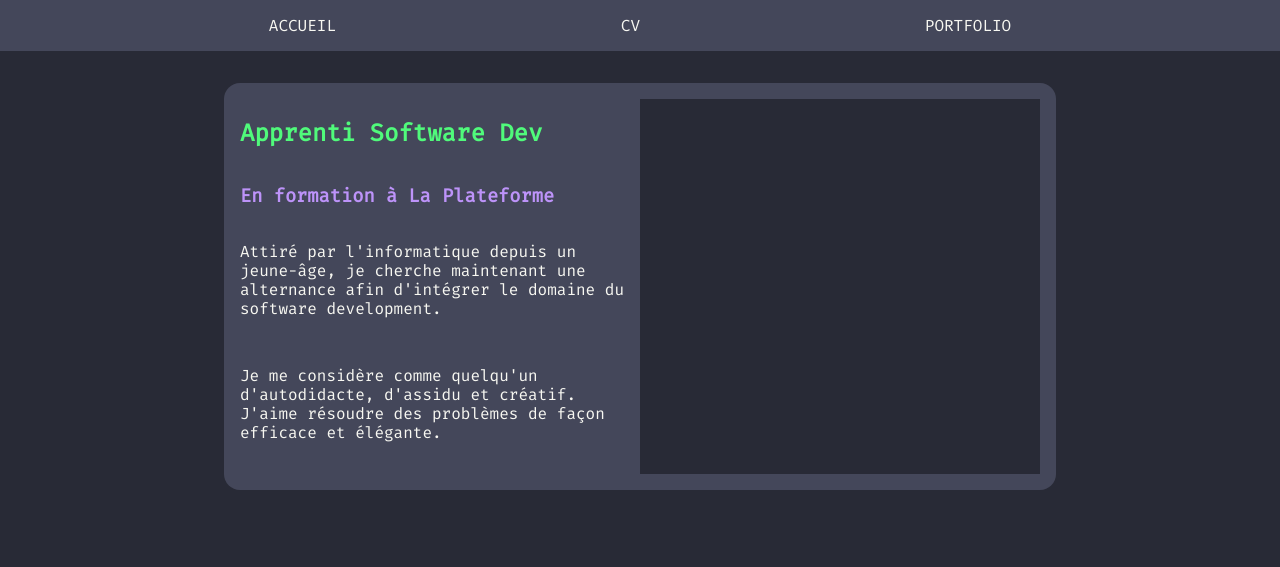
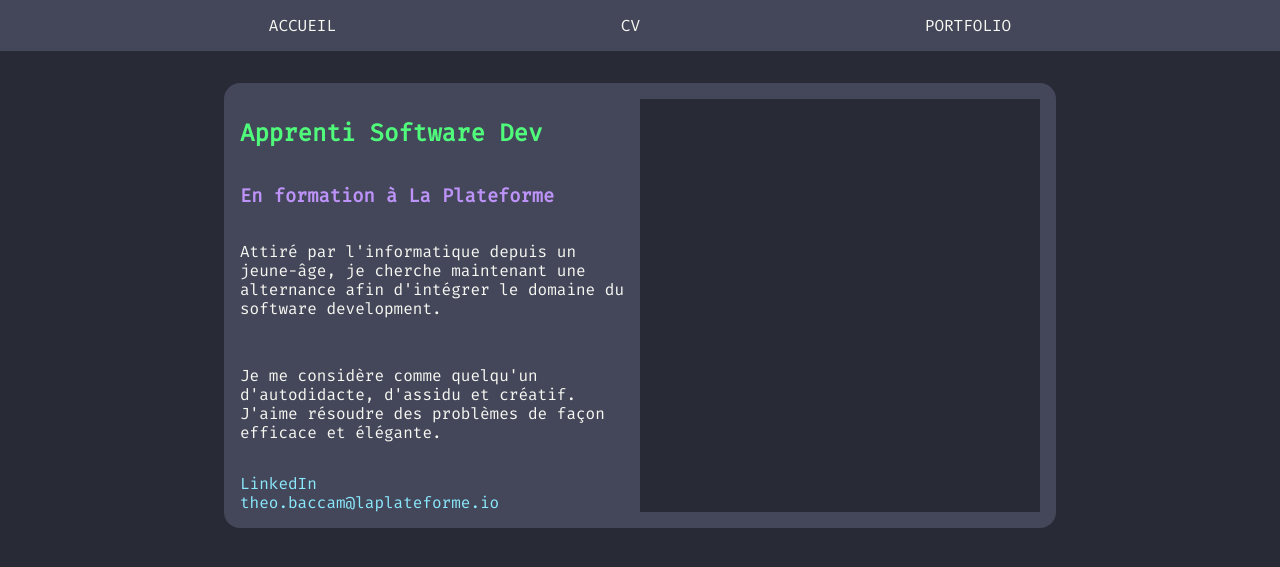
Before and after one commit to theo-baccam/cv-html-css, a plain HTML site: page index.html in a window 1280 px wide. Shown: the part 81-648 px from the top of the page. Drawn offline with Linux system fonts and the light colour scheme.

Commit message:
content: ajout liens dans accueil

```diff
--- a/index.html
+++ b/index.html
@@ -34,6 +34,8 @@
                         Je me considère comme quelqu'un d'autodidacte, d'assidu et créatif.
                         J'aime résoudre des problèmes de façon efficace et élégante.
                     </p>
+                    <a href="https://www.linkedin.com/in/th%C3%A9o-baccam-b987572b4/">LinkedIn</a>
+                    <a href="mailto:theo.baccam@laplateforme.io">theo.baccam@laplateforme.io</a>
                 </div>
                 <div style="width:50%; background-color: #282a36"></div>
             </article>
```
